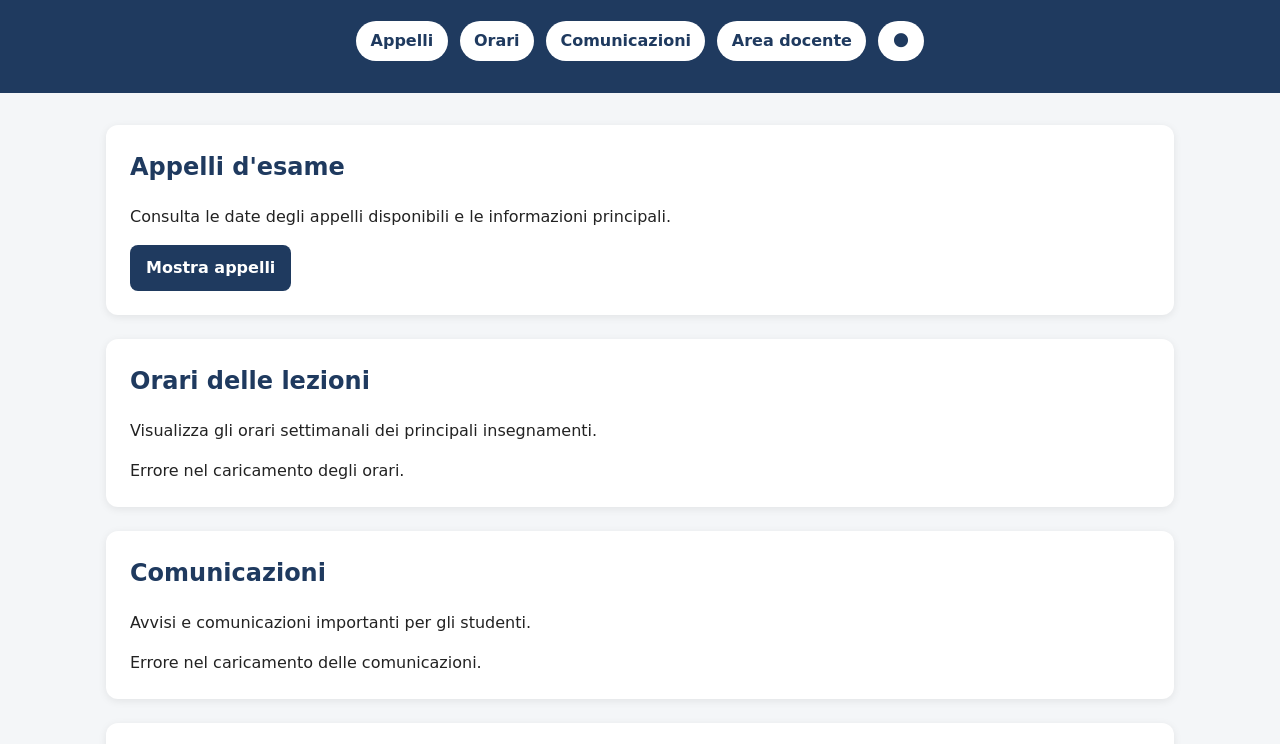
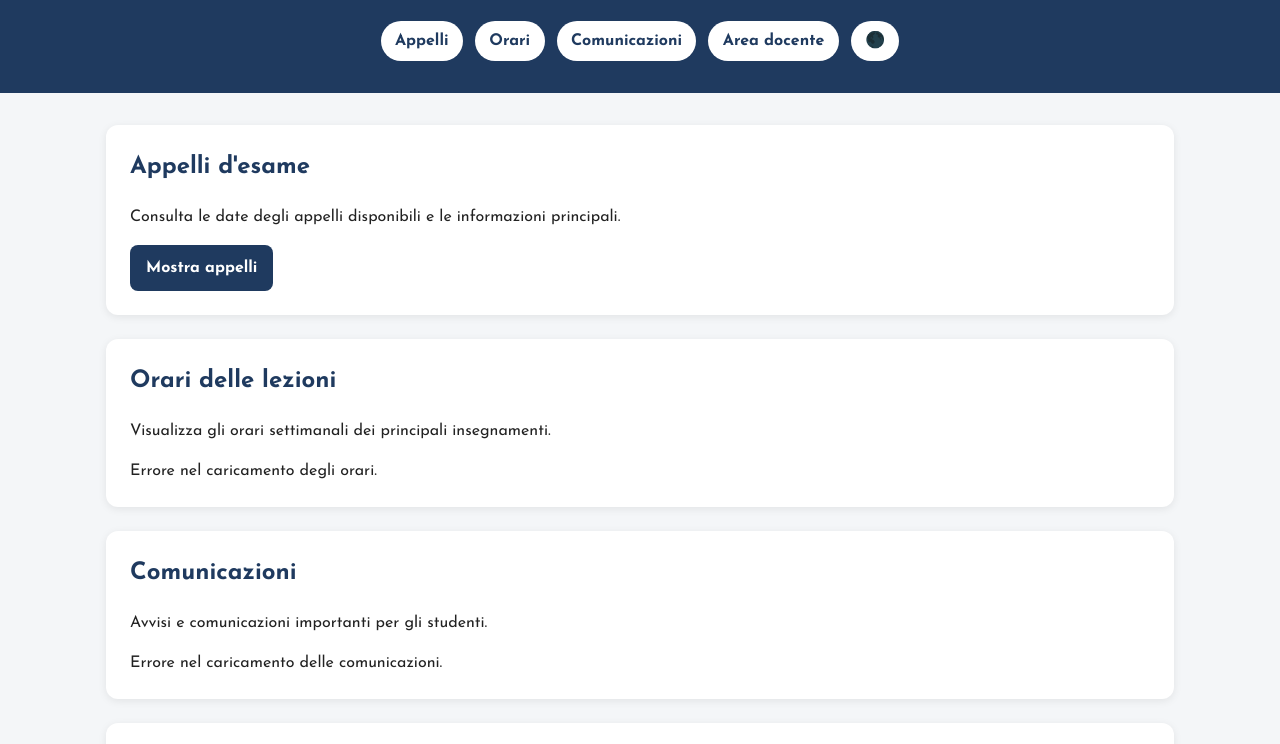
Before and after one commit to likingaxis/Programmazione-Web-Esame, a website: page public/index.html in a window 1280 px wide. Shown: the part 115-859 px from the top of the page. Drawn offline with Linux system fonts and the light colour scheme; no server answers.

Commit message:
miglioria font

```diff
--- a/public/css/style.css
+++ b/public/css/style.css
@@ -68,7 +68,8 @@ body.dark td {
 
 body {
   margin: 0;
-  font-family: 'Brush Script MT', cursive;
+  font-family: "Josefin Sans", sans-serif;
+  font-style: bold;
   line-height: 1.5;
   background-color: #f4f6f8;
   color: #222;
--- a/public/index.html
+++ b/public/index.html
@@ -1,11 +1,15 @@
 <!DOCTYPE html>
 <html lang="it">
 <head>
-  <meta charset="UTF-8">
-  <meta name="viewport" content="width=device-width, initial-scale=1.0">
-  <title>Portale Informatica Tor Vergata</title>
-  <link rel="stylesheet" href="css/style.css">
-  <script defer src="js/app.js"></script>
+    <meta charset="UTF-8">
+    <meta name="viewport" content="width=device-width, initial-scale=1.0">
+    <title>Portale Informatica Tor Vergata</title>
+    <link rel="preconnect" href="https://fonts.googleapis.com">
+    <link rel="preconnect" href="https://fonts.gstatic.com" crossorigin>
+    <link href="https://fonts.googleapis.com/css2?family=Josefin+Sans:ital,wght@0,100..700;1,100..700&family=Shadows+Into+Light&display=swap" rel="stylesheet">
+    <link rel="stylesheet" href="css/style.css">
+    <script defer src="js/app.js"></script>
+
 </head>
 <body>
     <header>
```
